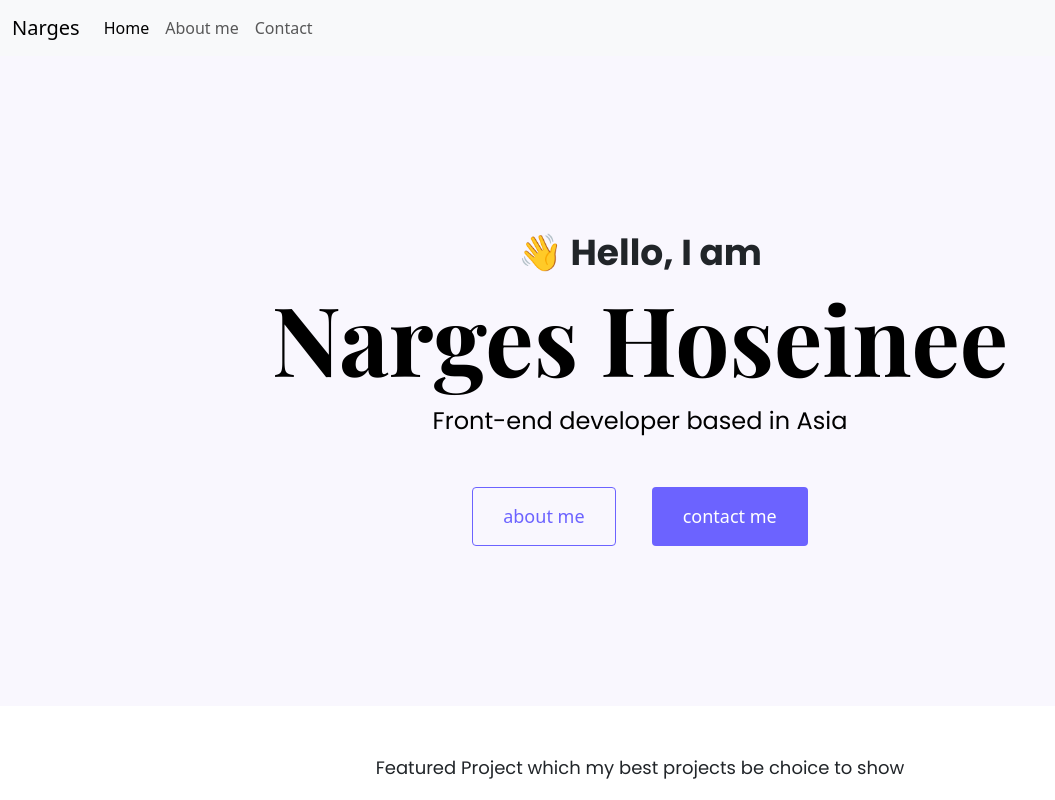
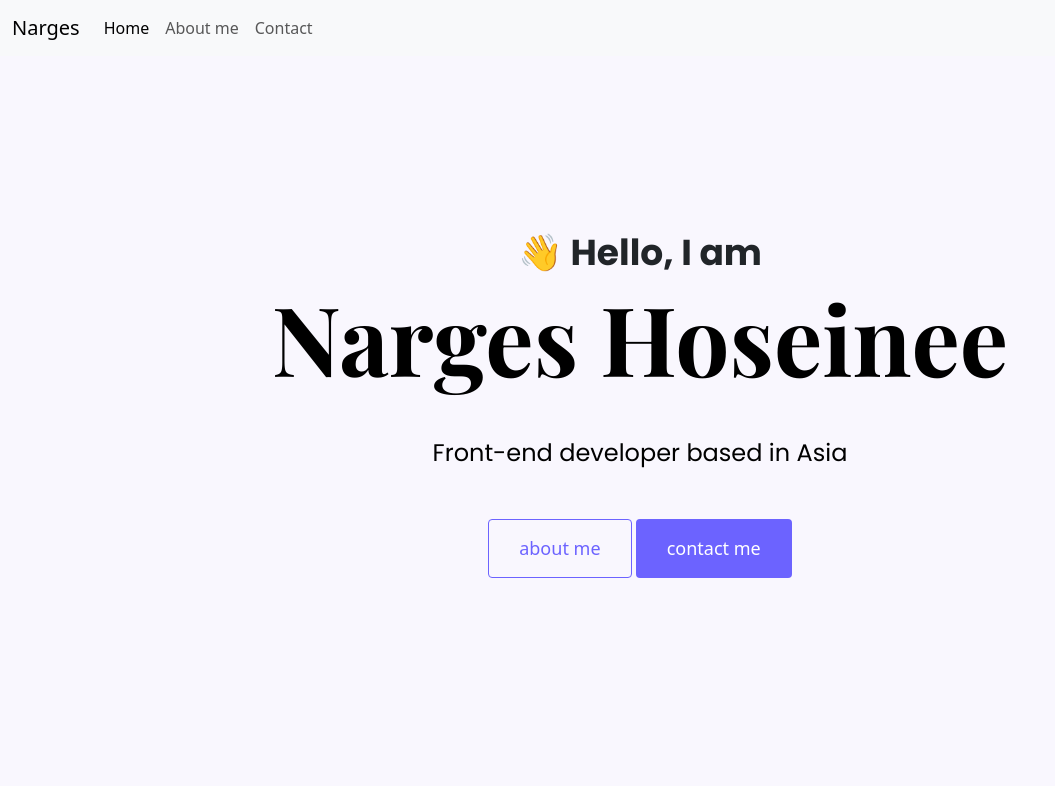
Before and after one commit to narges-coder/portfolio-project, a plain HTML site: page index.html in a window 1280 px wide. Shown: the top 800 px of the page, without its empty margins (0-1055 px from the left). Drawn offline with nearby package versions, Linux system fonts and the light colour scheme; a web font is replaced by a local one.

Commit message:
fixing navigation links

```diff
--- a/index.html
+++ b/index.html
@@ -62,10 +62,10 @@
     <div class="hero">
       <p>👋 Hello, I am</p>
       <h1>Narges Hoseinee</h1>
-      <h2 class="mb-5">Front-end developer based in Asia</h2>
+      <h2 class="navigation-links mb-5">Front-end developer based in Asia</h2>
       <div>
-        <a href="about.html" class="btn btn-branding-outline mx-3">about me</a>
-        <a href="about.html#contact" class="btn btn-branding mx-3"
+        <a href="about.html" class="btn btn-branding-outline mb-5">about me</a>
+        <a href="about.html#contact" class="btn btn-branding mb-5"
           >contact me</a
         >
       </div>
--- a/portfolio-style/style.css
+++ b/portfolio-style/style.css
@@ -101,3 +101,9 @@ p {
   padding: 15px;
   margin: 15px 15px 15px 15px;
 }
+
+.navigation-links {
+  display: flex;
+  justify-content: center;
+  margin-top: 40px;
+}
```
